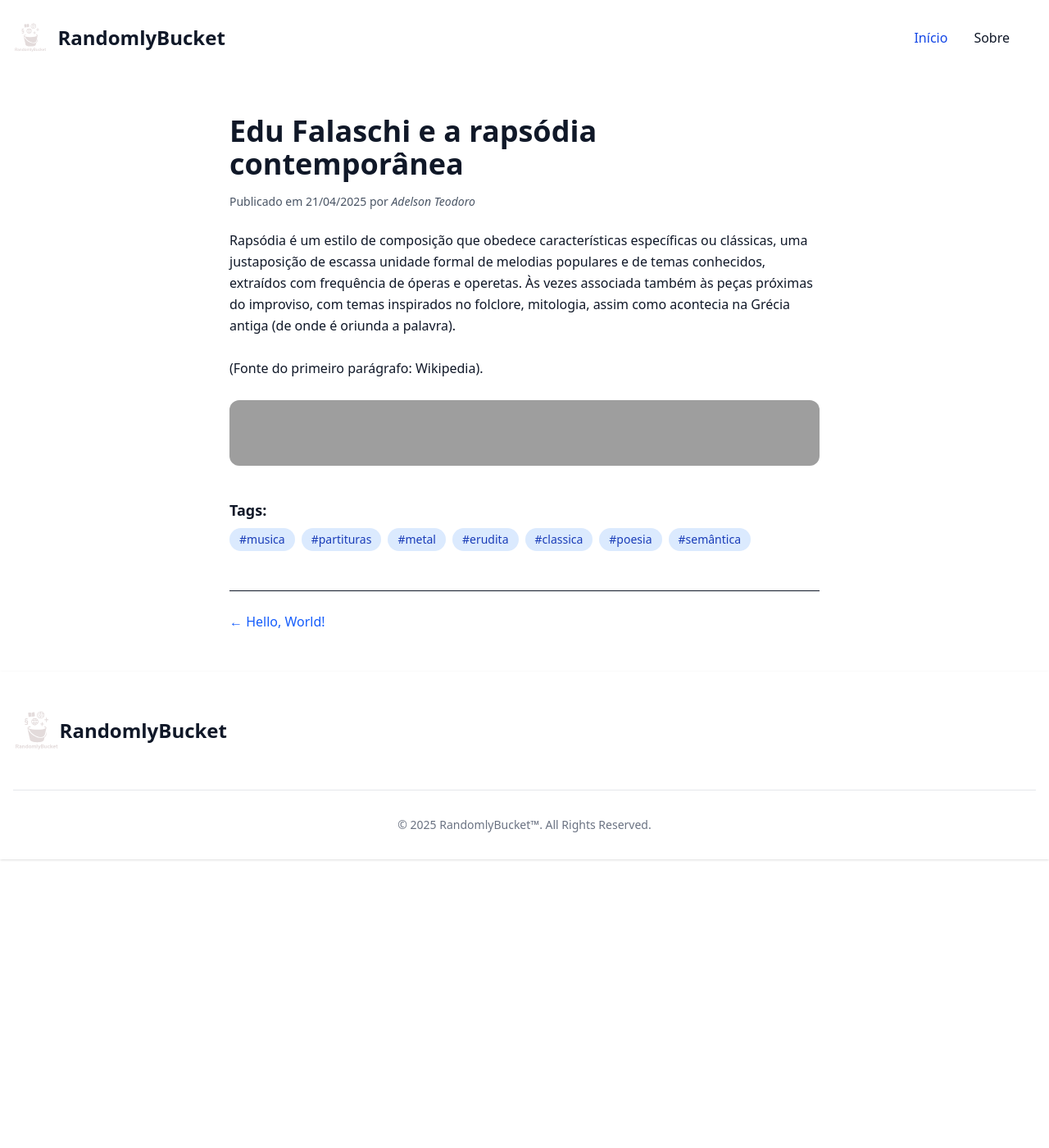
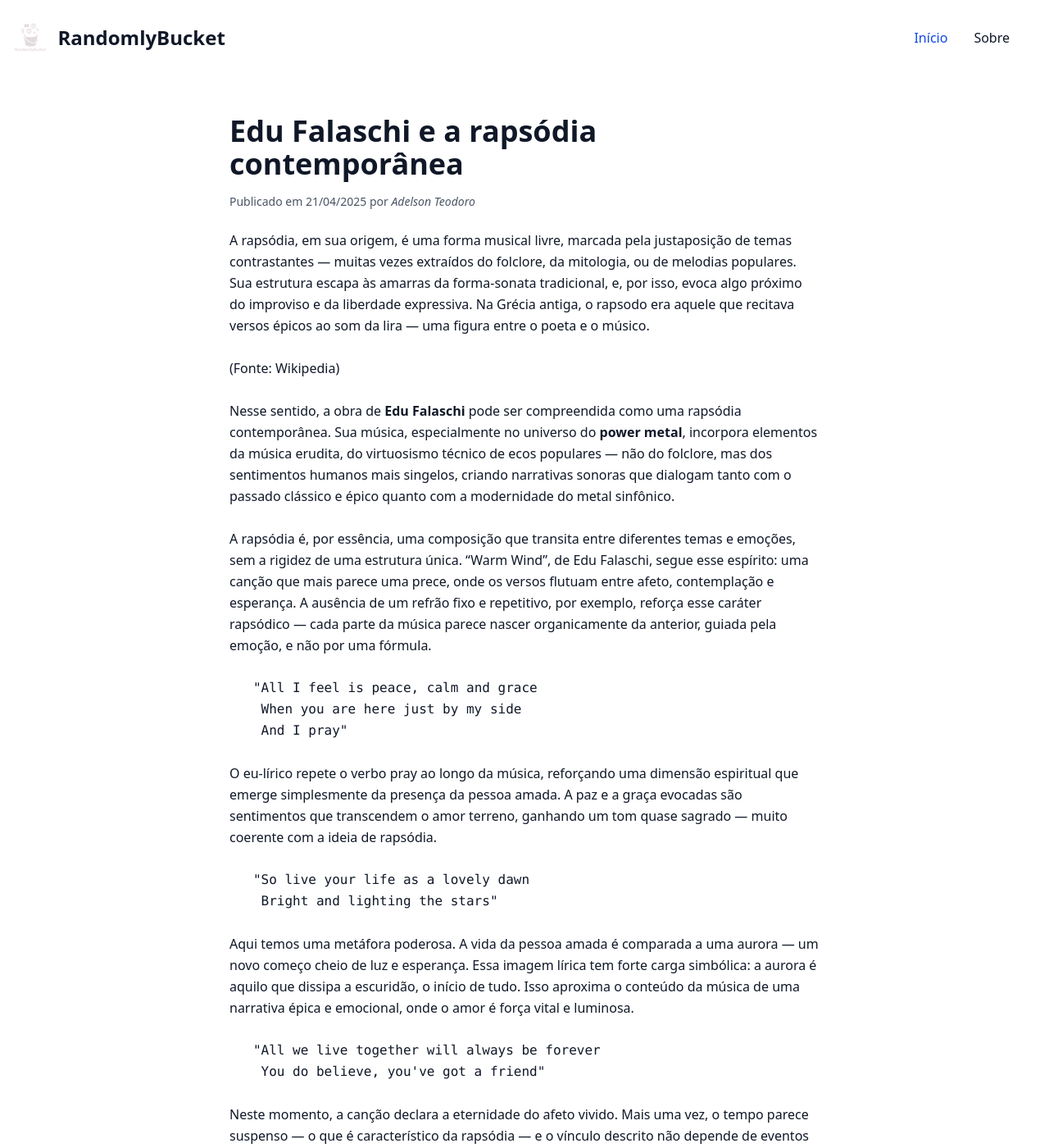
Before and after one commit to imrooteodoro/imrooteodoro.ai, a Jekyll site: the page built from _posts/2025-04-21-rapsodia-falaschi.markdown, in a window 1280 px wide and 1400 px high. Shown: the whole window at 82% size. Built offline with Jekyll 4.4.1, drawn with Linux system fonts in a browser that asks for light colours; nearby versions of some CDN libraries; some of the changed text lies outside the part shown; grey boxes are pictures that could not be loaded.

Commit message:
feat: update article

````diff
--- a/_posts/2025-04-21-rapsodia-falaschi.markdown
+++ b/_posts/2025-04-21-rapsodia-falaschi.markdown
@@ -6,15 +6,59 @@ categories: musica
 tags: [musica, partituras, metal, erudita, classica, poesia, semântica]
 ---
 
-Rapsódia é um estilo de composição que obedece características específicas ou clássicas, uma justaposição de escassa unidade formal de melodias populares e de temas conhecidos, extraídos com frequência de óperas e operetas. Às vezes associada também às peças próximas do improviso, com temas inspirados no folclore, mitologia, assim como acontecia na Grécia antiga (de onde é oriunda a palavra).
+A rapsódia, em sua origem, é uma forma musical livre, marcada pela justaposição de temas contrastantes — muitas vezes extraídos do folclore, da mitologia, ou de melodias populares. Sua estrutura escapa às amarras da forma-sonata tradicional, e, por isso, evoca algo próximo do improviso e da liberdade expressiva. Na Grécia antiga, o rapsodo era aquele que recitava versos épicos ao som da lira — uma figura entre o poeta e o músico.
+
+<br>
+([Fonte: Wikipedia](https://pt.wikipedia.org/wiki/Raps%C3%B3dia))
+
+<br>
+
+Nesse sentido, a obra de **Edu Falaschi** pode ser compreendida como uma rapsódia contemporânea. Sua música, especialmente no universo do **power metal**, incorpora elementos da música erudita, do virtuosismo técnico de ecos populares — não do folclore, mas dos sentimentos humanos mais singelos, criando narrativas sonoras que dialogam tanto com o passado clássico e épico quanto com a modernidade do metal sinfônico.
+
+<br>
+
+A rapsódia é, por essência, uma composição que transita entre diferentes temas e emoções, sem a rigidez de uma estrutura única. "Warm Wind", de Edu Falaschi, segue esse espírito: uma canção que mais parece uma prece, onde os versos flutuam entre afeto, contemplação e esperança. A ausência de um refrão fixo e repetitivo, por exemplo, reforça esse caráter rapsódico — cada parte da música parece nascer organicamente da anterior, guiada pela emoção, e não por uma fórmula.
+
+<br>
+```shell
+   "All I feel is peace, calm and grace
+    When you are here just by my side
+    And I pray"
+```
+<br>
+
+O eu-lírico repete o verbo pray ao longo da música, reforçando uma dimensão espiritual que emerge simplesmente da presença da pessoa amada. A paz e a graça evocadas são sentimentos que transcendem o amor terreno, ganhando um tom quase sagrado — muito coerente com a ideia de rapsódia.
+
+<br>
+
+```shell
+   "So live your life as a lovely dawn
+    Bright and lighting the stars"
+```
+<br>
+Aqui temos uma metáfora poderosa. A vida da pessoa amada é comparada a uma aurora — um novo começo cheio de luz e esperança. Essa imagem lírica tem forte carga simbólica: a aurora é aquilo que dissipa a escuridão, o início de tudo. Isso aproxima o conteúdo da música de uma narrativa épica e emocional, onde o amor é força vital e luminosa.
 <br>
 <br>
-([Fonte do primeiro parágrafo: Wikipedia](https://pt.wikipedia.org/wiki/Raps%C3%B3dia)).
 
+```shell
+   "All we live together will always be forever
+    You do believe, you've got a friend"
+```
 <br>
+Neste momento, a canção declara a eternidade do afeto vivido. Mais uma vez, o tempo parece suspenso — o que é característico da rapsódia — e o vínculo descrito não depende de eventos futuros ou passados, mas da certeza emocional do presente compartilhado.
+
+<br><br>
+
+Assim como as antigas rapsódias cantavam feitos heroicos, mitos e paixões, a obra de Edu Falaschi canta o heroísmo da sensibilidade. "Warm Wind" não se prende a convenções de gênero, estrutura ou expectativa. É uma composição que vive entre o erudito e o popular, entre o espiritual e o terreno — e, por isso, pode ser lida como uma verdadeira rapsódia contemporânea, onde a força do sentimento é a própria melodia.
+
+<br> <br>
+
+
+```Caso queira escutar a música, há uma play com a prévia abaixo: ```
+
+<br><br>
 <div class="m-auto">
 <iframe style="border-radius:12px" src="https://open.spotify.com/embed/track/4U9trIvbhqWq7L4ojgmmf9?si=ee6026d403934674" width="100%" height="80" frameBorder="0" allowfullscreen="" allow="autoplay; clipboard-write; encrypted-media; fullscreen; picture-in-picture" loading="lazy"></iframe>
 </div>
 
-
 {% include mathjax.html %}
````
